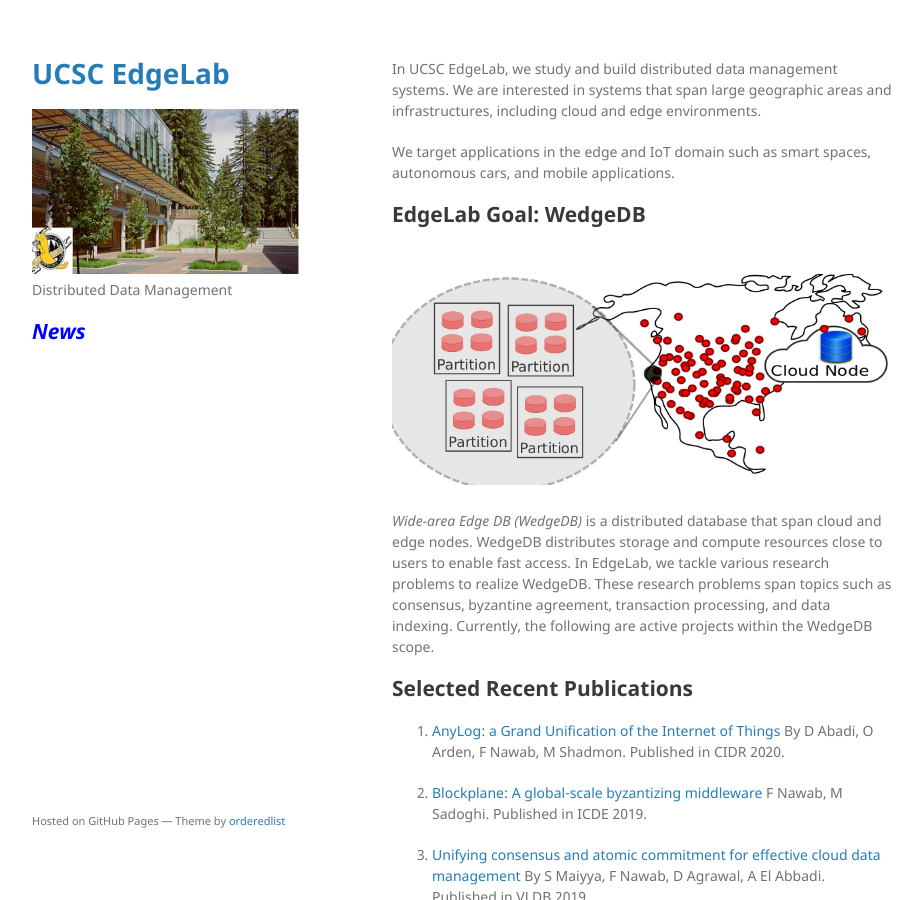
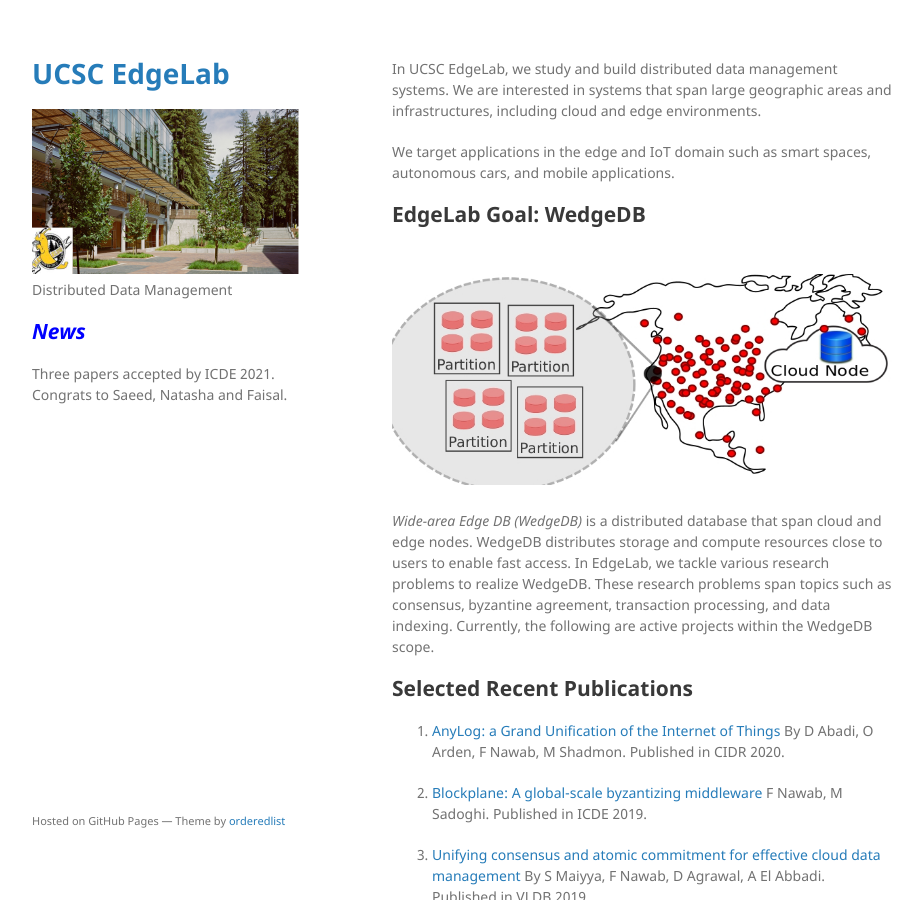
Before and after one commit to binbin-tuzi/binbin-tuzi.github.io, a Jekyll site: the page built from index.md, in a window 1280 px wide and 900 px high. Shown: the whole window, without its empty margins (178-1100 px from the left). Built offline with Jekyll 4.4.1, drawn with Linux system fonts in a browser that asks for light colours.

Commit message:
Update default.html

```diff
--- a/_layouts/default.html
+++ b/_layouts/default.html
@@ -48,6 +48,8 @@
             </div>
       </div>
 
+      <p>Three papers accepted by ICDE 2021. Congrats to Saeed, Natasha and Faisal. </p>
+
       </header>
       <section>
 
```
